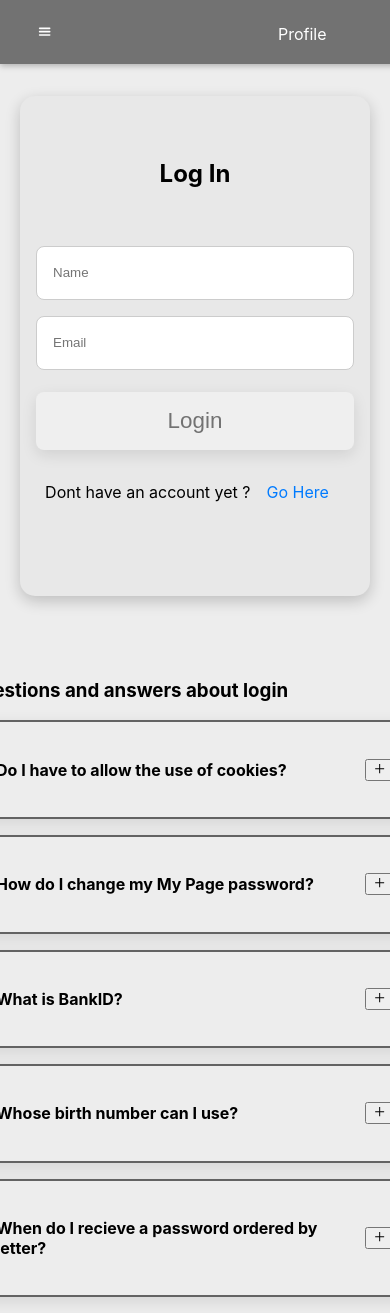
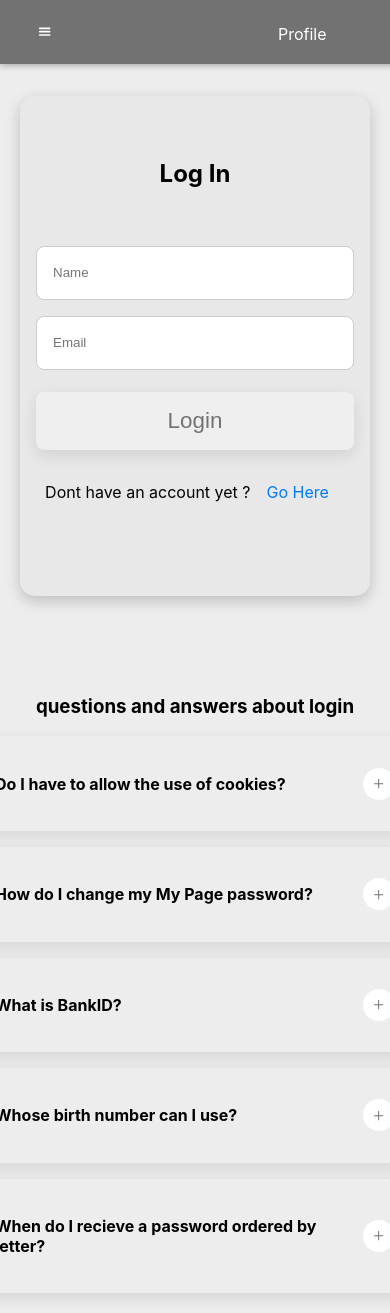
Before and after one commit to dornescum/adminPannel, a React (Create React App) app: page / in a window 390 px wide. Shown: the top 1313 px of the page. Built offline with nearby package versions, Linux system fonts and the light colour scheme.

Commit message:
questions mobile fix

```diff
--- a/src/components/Auth/Auth.js
+++ b/src/components/Auth/Auth.js
@@ -29,6 +29,9 @@ const Auth = () => {
 			setIsLoggedIn(true);
 		}
 	}
+	const accountCreate = ()=>{
+		alert('not ready yet')
+	}
 	return (
 		<Wrapper>
 			<ContainerLogin>
@@ -41,7 +44,7 @@ const Auth = () => {
 
 				<Account>
 					<p>Dont have an account yet ?
-						<NavLink to="/profile">Go here</NavLink>
+						<NavLink to="/profile" onClick={accountCreate}>Go here</NavLink>
 					</p>
 				</Account>
 			</ContainerLogin>
@@ -53,7 +56,7 @@ const Auth = () => {
 export default Auth;
 const Wrapper = styled.article`
   display: flex;
-  justify-content: space-around;
+  justify-content: space-evenly;
   align-content: center;
   margin: 1rem 0 0 0;
   background: var(--background);
@@ -70,6 +73,7 @@ const ContainerLogin = styled.div`
   align-content: center;
   flex-direction: column;
   height: 550px;
+  height: 600px;
   width: 450px;
   background: #e8e8e8;
   border-radius: 15px;
--- a/src/components/Auth/Questions/Questions.js
+++ b/src/components/Auth/Questions/Questions.js
@@ -10,7 +10,7 @@ const Questions = () => {
 
 			<QuestionContainer>
 				<h3>questions and answers about login</h3>
-				<section className='info'>
+				<section>
 					{questions.map((item) => {
 						return (
 							// {...item} !!!
@@ -26,7 +26,17 @@ const Questions = () => {
 export default Questions;
 
 const QuestionContainer = styled.div`
-  margin: 4rem 0 0 0;
+  margin: 5rem 0 0 0;
   background: var(--background);
-  width: 450px;
+  width: 28.125rem;
+  @media (max-width: 768px){
+	width: 28rem;
+  }
+  @media (max-width: 340px){
+    width: 18.75rem;
+	margin: 4rem .5rem  0 .5rem;
+  }
+  h3 {
+	text-align: center;
+  }
 `
--- a/src/components/Auth/Questions/SingleQuestion.js
+++ b/src/components/Auth/Questions/SingleQuestion.js
@@ -1,5 +1,5 @@
 import React, {useState} from 'react';
-import { AiOutlineMinus, AiOutlinePlus } from 'react-icons/ai';
+import {AiOutlineMinus, AiOutlinePlus} from 'react-icons/ai';
 import styled from "styled-components";
 import Questions from "./Questions";
 
@@ -9,9 +9,9 @@ const SingleQuestion = ({title, info}) => {
 		<Question>
 			<Header>
 				<h4>{title}</h4>
-				<button className='btn' onClick={() => setShowInfo(!showInfo)}>
-					{showInfo ? <AiOutlineMinus /> : <AiOutlinePlus />}
-				</button>
+				<PBtn onClick={() => setShowInfo(!showInfo)}>
+					{showInfo ? <AiOutlineMinus/> : <AiOutlinePlus/>}
+				</PBtn>
 			</Header>
 			{showInfo && <Response>{info}</Response>}
 		</Question>
@@ -21,22 +21,50 @@ const SingleQuestion = ({title, info}) => {
 export default SingleQuestion;
 
 const Question = styled.article`
+  padding: 1rem 1.5rem;
+  //border: 2px solid var(--grey);
+  margin-bottom: 1rem;
+  border-radius: var(--radius);
+  box-shadow: var(--light-shadow);
+  transition: var(--transition);
 
-    padding: 1rem 1.5rem;
-    border: 2px solid var(--grey);
-    margin-bottom: 1rem;
-    border-radius: var(--radius);
-    box-shadow: var(--light-shadow);
+  &:hover {
+    box-shadow: var(--dark-shadow);
+    background: #e3e3e3;
+  }
 
-`
+`;
 const Response = styled.p`
   color: var(--dark-color);
   margin-bottom: 0;
   margin-top: 0.5rem;
-  width: 350px;
-`
+  width: 21.875rem;
+  @media (max-width: 768px) {
+    width: 18.75rem;
+  }
+  @media (max-width: 340px) {
+    width: 16.5625rem;
+  }
+`;
 const Header = styled.header`
   display: flex;
   justify-content: space-between;
   align-items: center;
-`
+
+`;
+const PBtn = styled.button`
+  background: transparent;
+  border-color: transparent;
+  width: 2rem;
+  height: 2rem;
+  background: var(--light-color);
+  display: flex;
+  align-items: center;
+  justify-content: center;
+  border-radius: 50%;
+  color: var(--dark-color);
+  cursor: pointer;
+  margin-left: 1rem;
+  align-self: center;
+  min-width: 2rem;
+`;
```
